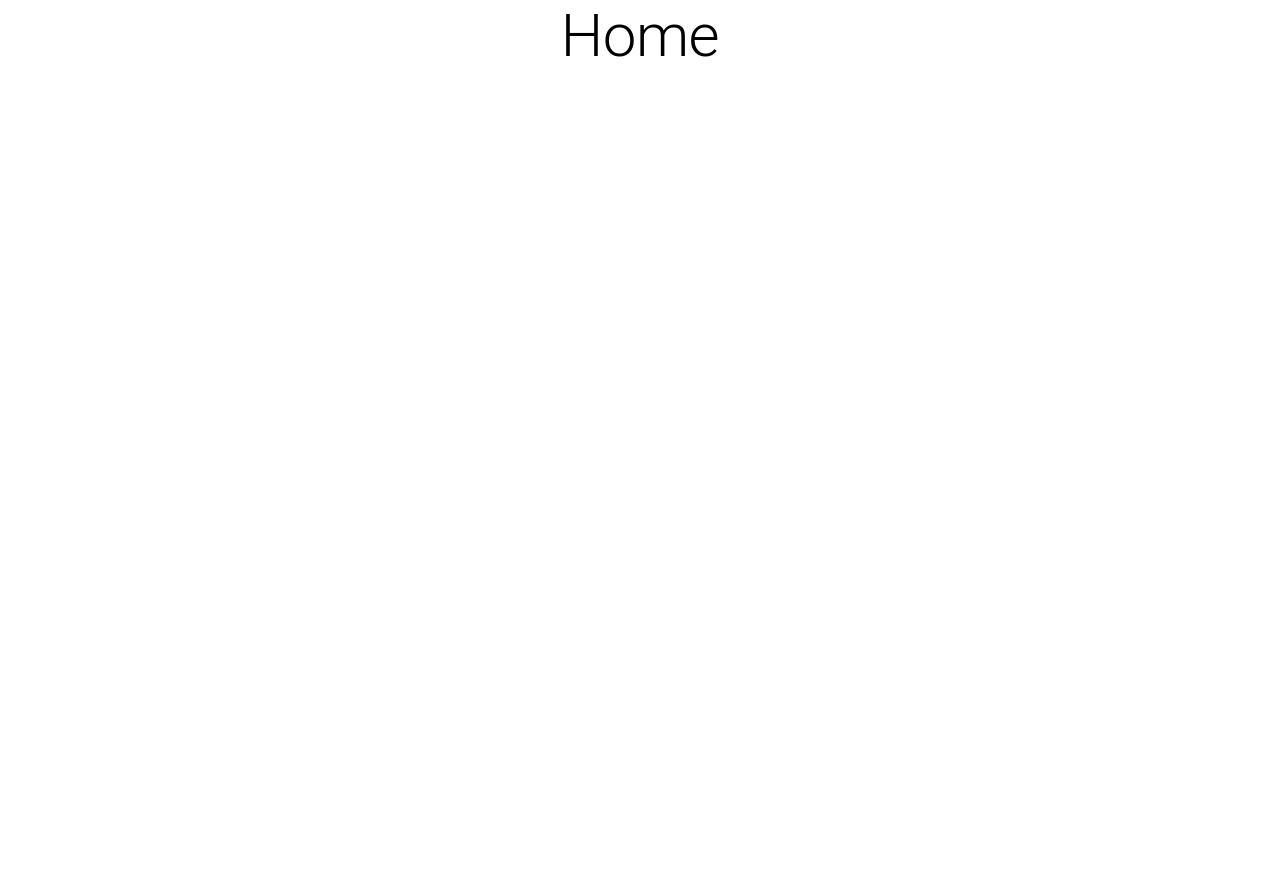
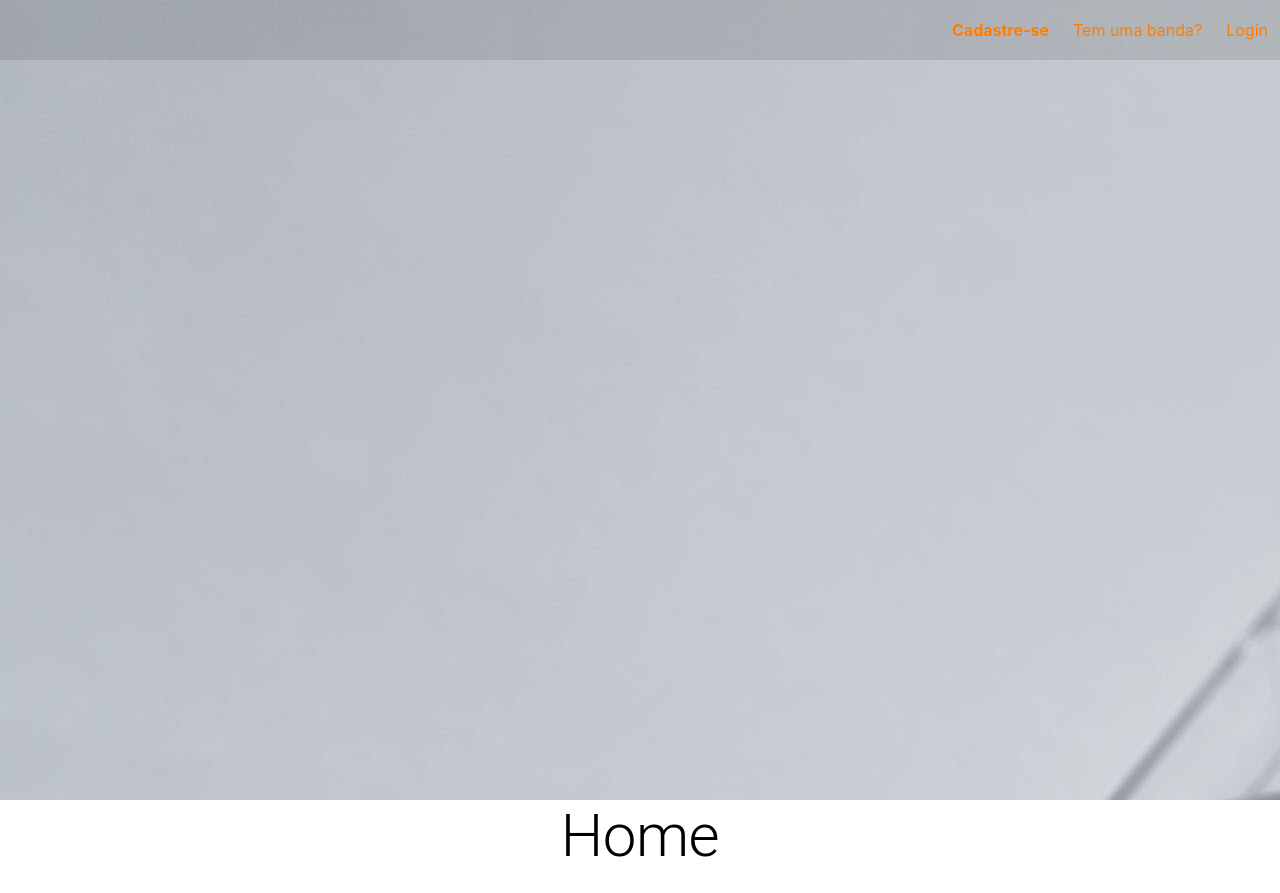
Before and after one commit to carolsouzamuniz/Spotenu---Front, a React (Create React App) app in the folder spotenu-frontend/: page / in a window 1280 px wide. Before the commit the page ends 800 px from the top, so only its background shows below. Built offline with nearby package versions, Linux system fonts and the light colour scheme.

Commit message:
corrigindo estilizações

```diff
--- a/spotenu-frontend/src/App.js
+++ b/spotenu-frontend/src/App.js
@@ -14,9 +14,21 @@ import { AdminLoginPage } from './components/LoginPages/AdminLoginPage';
 import { AdminPage } from './components/MainPage/AdminPage';
 import { UserPage } from './components/MainPage/UserPage';
 import { BandPage } from './components/MainPage/BandPage';
+import { Header } from "./components/Styles/Header";
+import { Main } from "./components/Styles/Main";
+import styled from "styled-components";
+
+const Container = styled.div`
+  height: 100vh;
+  background-color: red;
+  display: flex;
+  flex-direction: column;
+`
 
 function App() {
-  return <div>
+  return <Container>
+    <Header/>
+    <Main/>
     <Router>
       <Switch>
         <Route exact path="/">
@@ -57,7 +69,7 @@ function App() {
 
       </Switch>
     </Router>
-  </div>
+  </Container>
 }
 
 export default App;
--- a/spotenu-frontend/src/components/HomePage/index.js
+++ b/spotenu-frontend/src/components/HomePage/index.js
@@ -1,6 +1,10 @@
 import React from "react";
 import { PageTitle } from "../PageTitle";
+import { MainContainer, MainImage } from './style';
 
 export const HomePage = () => {
-    return <PageTitle title={'Home'}/>
+  return <MainContainer>
+      <MainImage/>
+      <PageTitle title={"Home"} />
+    </MainContainer>
 };
--- /dev/null
+++ b/spotenu-frontend/src/components/HomePage/style.js
@@ -0,0 +1,12 @@
+import styled from "styled-components"
+
+export const MainContainer = styled.div`
+    display: flex;
+    justify-content: center;
+
+`
+
+export const MainImage = styled.img`
+    background-image: url('../../Image/fundo.jpeg') no-repeat;
+
+`
--- a/spotenu-frontend/src/components/LoginPages/UserLoginPage/index.js
+++ b/spotenu-frontend/src/components/LoginPages/UserLoginPage/index.js
@@ -1,5 +1,5 @@
 import React from "react";
-import { useHistory } from "react-router-dom";
+import { useHistory, Link } from "react-router-dom";
 import axios from "axios";
 import { PageTitle } from "../../PageTitle";
 import { useForm } from "../../../hooks/useForm";
@@ -31,6 +31,7 @@ export const UserLoginPage = () => {
         console.log(error.response.data);
         window.alert("Unable to login");
       });
+  }
 
     return <div>
         <PageTitle title={"Login-user"} />
@@ -61,6 +62,7 @@ export const UserLoginPage = () => {
           />
           <input type="submit" value="Entrar" />
         </form>
-    </div>
-  };
-};
+
+        <Link text-decotarion={"none"} to={"/login-admin"}>Logar como Administrador</Link>
+      </div>
+}
--- a/spotenu-frontend/src/components/MainPage/AdminPage/index.js
+++ b/spotenu-frontend/src/components/MainPage/AdminPage/index.js
@@ -13,7 +13,7 @@ export const AdminPage = () => {
         .get('http://localhost:3003/view-bands',
         {
             headers: {
-                Authorization: window.localStorage.getItem('token')
+                authenticator: window.localStorage.getItem('token')
             }
         })
         .then((response) => {
--- /dev/null
+++ b/spotenu-frontend/src/components/Styles/Header.js
@@ -0,0 +1,42 @@
+import React from "react";
+import styled from "styled-components";
+
+const HeaderContainer = styled.div`
+  background-color: rgba(0, 0, 0, 0.1);
+  padding: 4px 0;
+  text-align: right;
+  position: fixed;
+  left: 0;
+  top: 0;
+  width: 100%;
+
+  li {
+    display: inline-block;
+    margin: 0 12px;
+  }
+
+  a {
+    text-decoration: none;
+    color: #fd7d02;
+  }
+`;
+
+export const Header = () => {
+  return (
+    <HeaderContainer>
+      <ul>
+        <li>
+          <a href="/signup-user">
+            <strong>Cadastre-se</strong>
+          </a>
+        </li>
+        <li>
+          <a href="/signup-band">Tem uma banda?</a>
+        </li>
+        <li>
+          <a href="/login-user">Login</a>
+        </li>
+      </ul>
+    </HeaderContainer>
+  );
+};
--- /dev/null
+++ b/spotenu-frontend/src/components/Styles/Main.js
@@ -0,0 +1,17 @@
+import React from  'react';
+import styled from 'styled-components';
+import fundo from '../../img/fundo.jpeg';
+
+const MainContainer = styled.div`
+        background-image: url(${fundo});
+        background-color: blue;
+        height: 100vh;
+
+    `
+
+export const Main = () => {
+
+    return <div>
+        <MainContainer/>
+    </div>
+}
```
Also changed, not shown: spotenu-frontend/src/components/MainPage/AdminPage/BandInfo.js (added, +42 -0 lines), spotenu-frontend/src/components/MainPage/AdminPage/BandList.js (added, +21 -0 lines), spotenu-frontend/src/img/fundo.jpeg (added).
